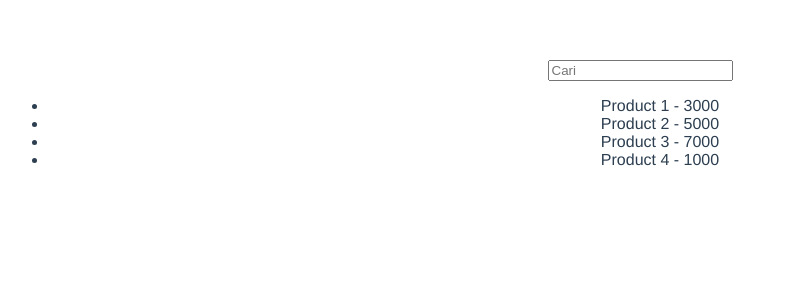
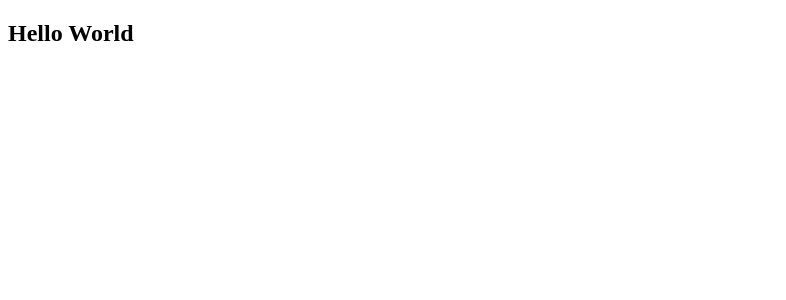
Before and after one commit to afifdgr/belajar-vuejs3, a Vue app: page / in a window 1280 px wide. Shown: the top 300 px of the page, without its empty margins (0-786 px from the left). Built offline with nearby package versions, Linux system fonts and the light colour scheme.

Commit message:
#7 Components

```diff
--- a/package.json
+++ b/package.json
@@ -32,7 +32,9 @@
     "parserOptions": {
       "parser": "@babel/eslint-parser"
     },
-    "rules": {}
+    "rules": {
+      "vue/multi-word-component-names": "off"
+    }
   },
   "browserslist": [
     "> 1%",
--- a/src/App.vue
+++ b/src/App.vue
@@ -1,50 +1,19 @@
 <template>
-  <input type="text" v-model="cari" placeholder="Cari">
-
-  <ul>
-    <li v-for="product in cariData" :key="product.id">
-      {{ product.title }} - {{ product.price }}
-    </li>
-  </ul>
-
+  <Header />
 </template>
 
 <script>
-
+import Header from "@/components/Header.vue"
 
 export default {
   name: 'App',
-  data() {
-    return {
-      cari: "",
-      products: []
-    };
-  },
-  created() {
-    this.products = [
-      { id: 1, title: "Product 1", price: 3000 },
-      { id: 2, title: "Product 2", price: 5000 },
-      { id: 3, title: "Product 3", price: 7000 },
-      { id: 4, title: "Product 4", price: 1000 }
-    ];
-  },
-  computed: {
-    cariData() {
-      return this.products.filter((product) => {
-        return product.title.match(this.cari);
-      });
-    }
+  components: {
+    Header
   }
+
 };
 </script>
 
 <style>
-#app {
-  font-family: Avenir, Helvetica, Arial, sans-serif;
-  -webkit-font-smoothing: antialiased;
-  -moz-osx-font-smoothing: grayscale;
-  text-align: center;
-  color: #2c3e50;
-  margin-top: 60px;
-}
+
 </style>
--- /dev/null
+++ b/src/components/Header.vue
@@ -0,0 +1,13 @@
+<template>
+    <h2>Hello World</h2>
+</template>
+
+<script>
+export default {
+    name: "Header",
+}
+</script>
+
+<style>
+
+</style>
```
